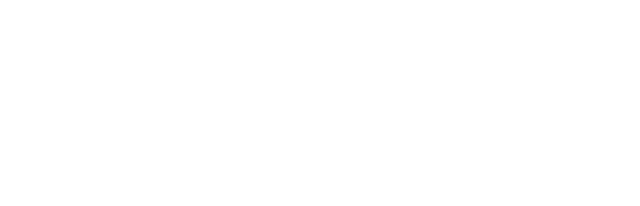
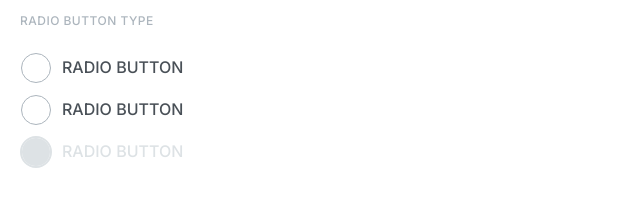
Before and after one commit to js-tasks-ru/htmlcss-20220120_yurgn13, a website: page 07-lection5/02-radio/index.html in a window 1280 px wide. Shown: the whole page, without its empty margins (0-640 px from the left). Drawn offline with Linux system fonts and the light colour scheme.

Commit message:
solution for dz07-02-radio

```diff
--- a/07-lection5/02-radio/index.html
+++ b/07-lection5/02-radio/index.html
@@ -5,7 +5,43 @@
         <link rel="stylesheet" href="../../assets/css/main.css">
         <link rel="stylesheet" href="./radio.css">
     </head>
-    <body>
+    <body style="margin-left: 20px; display: inline-flex; flex-direction: column; gap: 10px;">
+        <h3 style="font-family: Inter;font-style: normal;font-weight: 500;font-size: 12px;line-height: 18px;letter-spacing: 0.04em;text-transform: uppercase;color: #ACB5BD;">RADIO BUTTON TYPE</h3>
+        <label class="radio">
+            <input class="radio__input" type="radio" name="name">
+            <div class="radio__design">
+                <div class="radio__control">
 
+                </div>
+                <div class="radio__label">
+                    RADIO BUTTON
+                </div>
+            </div>
+
+        </label>
+        <label class="radio">
+            <input class="radio__input" type="radio" name="name">
+            <div class="radio__design">
+                <div class="radio__control">
+
+                </div>
+                <div class="radio__label">
+                    RADIO BUTTON
+                </div>
+            </div>
+
+        </label>
+        <label class="radio">
+            <input class="radio__input" type="radio" name="name" disabled>
+            <div class="radio__design">
+                <div class="radio__control radio__control--disabled">
+
+                </div>
+                <div class="radio__label radio__label--disabled">
+                    RADIO BUTTON
+                </div>
+            </div>
+
+        </label>
     </body>
 </html>
--- a/07-lection5/02-radio/radio.css
+++ b/07-lection5/02-radio/radio.css
@@ -0,0 +1,55 @@
+.radio{
+    display: inline-block;
+    position: relative;
+    padding: 2px;
+
+    }
+    .radio__input{
+    opacity: 0;
+    position: absolute;
+    width: 0;
+    height: 0;
+    outline: none;
+    }
+    .radio__design{
+    display: flex;
+    align-items: center;
+    gap: 12px;
+    }
+    .radio__control{
+    width: 28px;
+    height: 28px;
+    color: var(--white);
+    box-sizing: border-box;
+    outline: 1px solid var(--grey-3);
+    border-radius: 50%;
+    display: flex;
+    align-items: center;
+    justify-content: center;
+    }
+    .radio__label{
+    border-bottom: 2px solid var(--white);
+    display: inline-block;
+    font-family: Inter;
+    font-style: normal;
+    font-weight: normal;
+    font-size: 16px;
+    line-height: 24px;
+    color: var(--grey-4);
+    }
+    .radio__input:checked ~ .radio__design .radio__control{
+        background: var(--primary);
+        outline: 2px solid var(--primary);
+        border:2px solid var(--white);
+    }
+    .radio__input:focus ~ .radio__design .radio__label{
+        border-bottom: 2px solid var(--grey-2);
+
+    }
+    .radio__control--disabled{
+        background: var(--grey-2);
+        outline: 2px solid  var(--grey-2);
+    }
+    .radio__label--disabled{
+        color: var(--grey-2);
+    }
```
